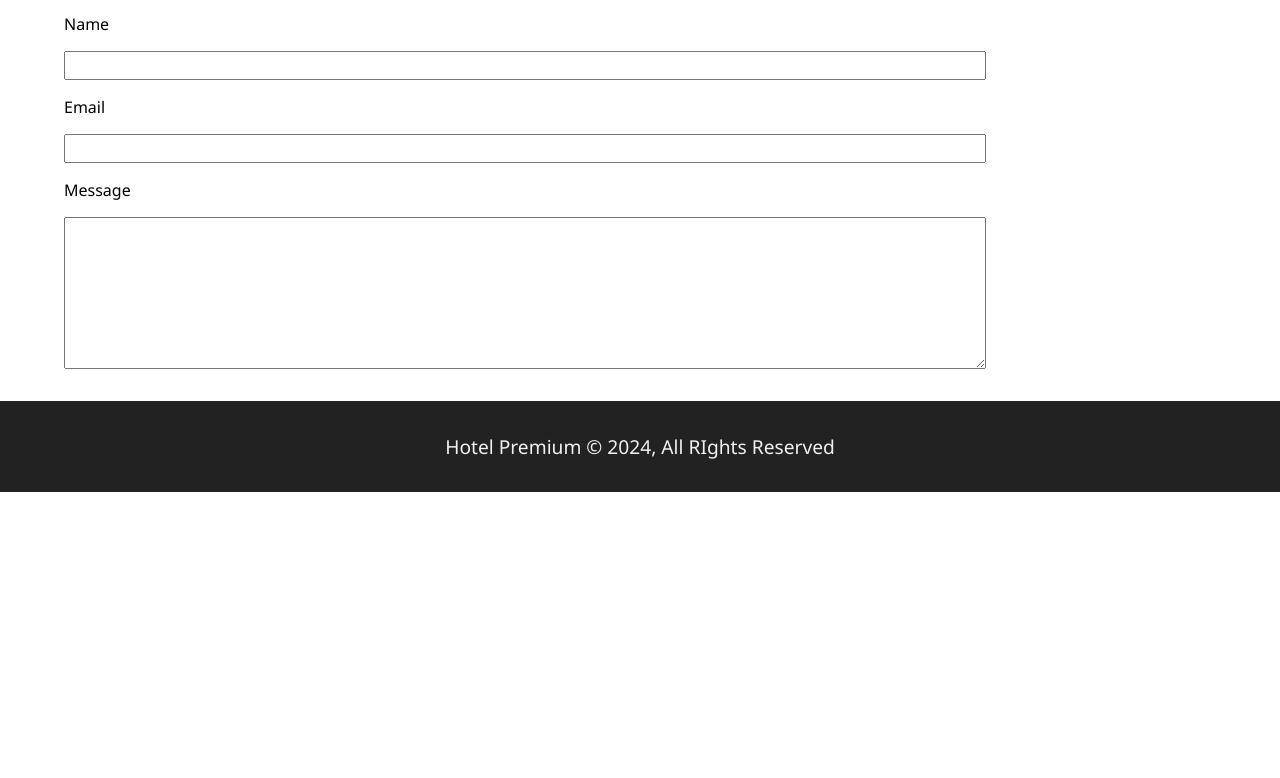
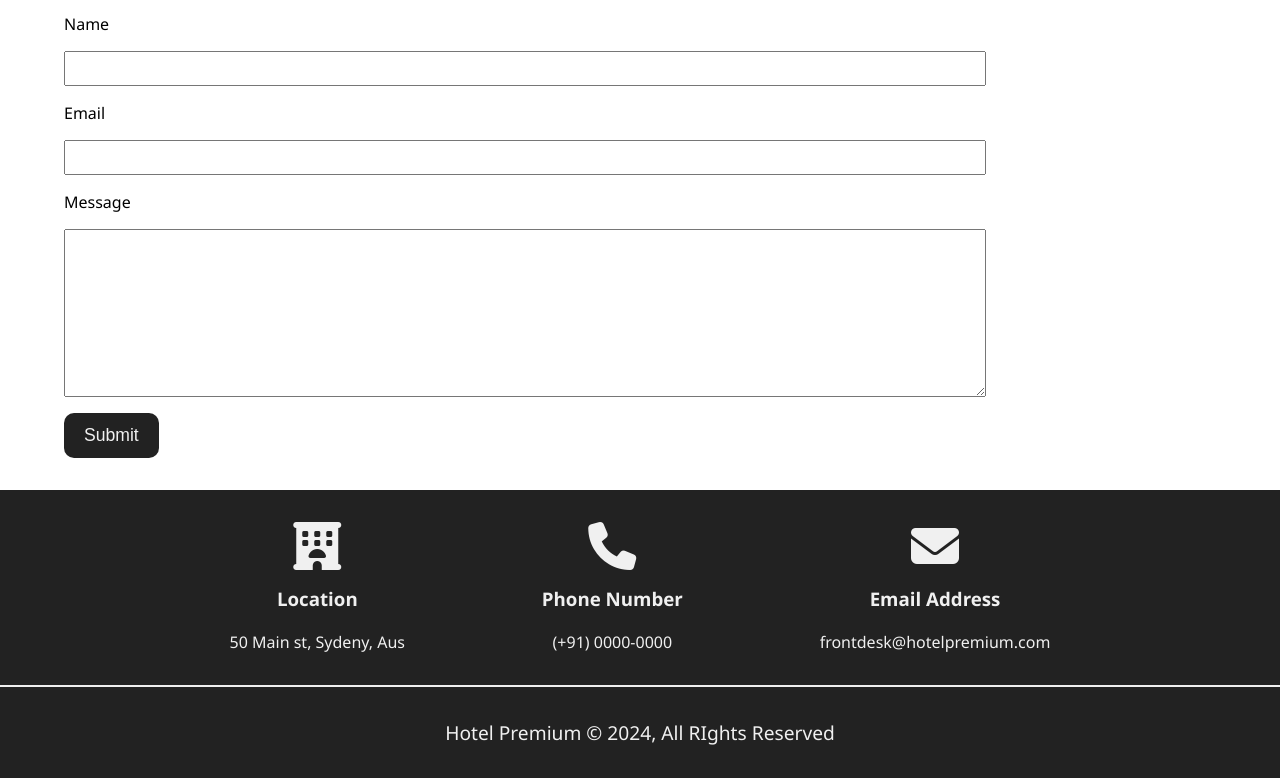
Before and after one commit to JeevanSadalge2020/front-end-mini-challenges, a plain HTML site: page hotel-website/contact.html in a window 1280 px wide. Shown: the part 218-996 px from the top of the page. Before the commit the page ends 800 px from the top, so only its background shows below. Drawn offline with Linux system fonts and the light colour scheme.

Commit message:
hotel webste completed

```diff
--- a/hotel-website/contact.html
+++ b/hotel-website/contact.html
@@ -11,25 +11,25 @@
       referrerpolicy="no-referrer"
     />
     <link rel="stylesheet" href="style.css" />
-    <title>Hotel Websie | About</title>
+    <title>Hotel Websie | Contact</title>
   </head>
   <body>
     <header>
       <div class="container">
         <nav id="navbar">
           <a href="index.html" class="logo">
-            <i class="fa-solid fa-hotel fa-3x"></i>
+            <i class="fa-solid fa-sailboat fa-3x"></i>
           </a>
           <ul>
-            <li><a href="./index.html">Home</a></li>
+            <li class="current"><a href="./index.html">Home</a></li>
             <li><a href="./about.html">About</a></li>
-            <li class="current"><a href="./contact.html">Contact</a></li>
+            <li><a href="./contact.html">Contact</a></li>
           </ul>
         </nav>
       </div>
     </header>
     <main class="contact">
-      <div class="container">
+      <section class="container">
         <form action="">
           <h1><span class="text-primary">Contact</span> Us</h1>
           <p>Please fill out the form below to contact us</p>
@@ -39,9 +39,35 @@
           <input type="email" name="email" id="email" />
           <label for="message">Message</label>
           <textarea name="message" id="message" cols="30" rows="10"> </textarea>
+          <button class="btn btn-bg-dark" type="submit">Submit</button>
         </form>
+      </section>
+    </main>
+    <section class="contact-details">
+      <div class="container">
+        <div class="contact-details-location box">
+          <div>
+            <i class="fa-solid fa-hotel fa-3x"></i>
+            <h3>Location</h3>
+          </div>
+          <p>50 Main st, Sydeny, Aus</p>
+        </div>
+        <div class="contact-details-phone box">
+          <div>
+            <i class="fa-solid fa-phone fa-3x"></i>
+            <h3>Phone Number</h3>
+          </div>
+          <p>(+91) 0000-0000</p>
+        </div>
+        <div class="contact-details-mail box">
+          <div>
+            <i class="fa-solid fa-envelope fa-3x"></i>
+            <h3>Email Address</h3>
+          </div>
+          <p>frontdesk@hotelpremium.com</p>
+        </div>
       </div>
-    </main>
+    </section>
     <footer>Hotel Premium © 2024, All RIghts Reserved</footer>
   </body>
 </html>
--- a/hotel-website/style.css
+++ b/hotel-website/style.css
@@ -61,6 +61,7 @@ html {
 
 .btn:hover {
     background-color: var(--primary-color);
+    cursor: pointer;
 }
 
 .current {
@@ -251,10 +252,6 @@ footer {
     max-width: 80%;
 }
 
-.guest-feedback h1 {
-    font-size: 2.5rem;
-}
-
 .guest-feedback .container div {
     display: flex;
     flex-direction: column;
@@ -263,14 +260,22 @@ footer {
     gap: 1.5rem
 }
 
+.guest-feedback h1 {
+    font-size: 2.5rem;
+}
+
 .guest-feedback .container article {
     display: flex;
     align-items: center;
     justify-content: center;
     gap: 2rem;
-    background-color: var(--primary-color);
+    background-color: var(--light);
     padding: 1.5rem 0.75rem;
     border-radius: 1rem;
+    opacity: 0.95;
+    color: var(--dark);
+    font-size: larger;
+    max-width: 1200px;
 }
 
 .guest-feedback .container img {
@@ -279,13 +284,17 @@ footer {
 }
 
 .contact {
-    padding: 2rem 0;
+    padding: 2rem 0 2rem 0;
 }
 
 .contact form {
     display: flex;
     flex-direction: column;
-    gap: 1rem
+    gap: 1rem;
+}
+
+.contact form h1 {
+    font-size: 2rem;
 }
 
 .contact form p {
@@ -299,4 +308,42 @@ footer {
 .contact form input,
 .contact form textarea {
     width: 80%;
+    outline: none;
+    padding: 0.5rem;
 }
+
+.contact form input:focus,
+.contact form textarea:focus {
+    border: 2px solid var(--primary-color);
+}
+
+.contact button {
+    align-self: flex-start;
+}
+
+.contact-details {
+    background-color: var(--dark);
+    padding: 2rem;
+    color: var(--light);
+    border-bottom: 2px solid var(--light);
+}
+
+.contact-details .container {
+    display: flex;
+    align-items: center;
+    justify-content: space-evenly;
+}
+
+.contact-details .box {
+    display: flex;
+    flex-direction: column;
+    gap: 1.25rem;
+    align-items: center;
+}
+
+.contact-details .box div {
+    display: flex;
+    flex-direction: column;
+    align-items: center;
+    gap: 1rem
+}
```
Also changed, not shown: hotel-website/about.html (+3 -3 lines), hotel-website/index.html (+1 -1 lines).
